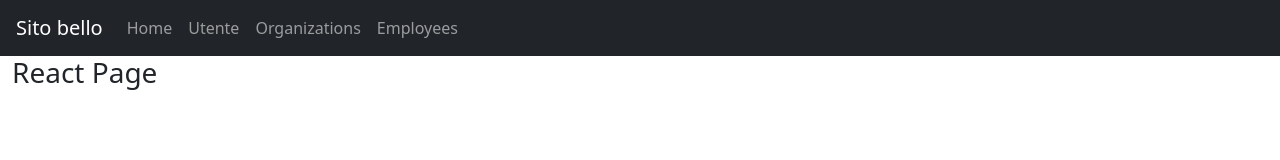
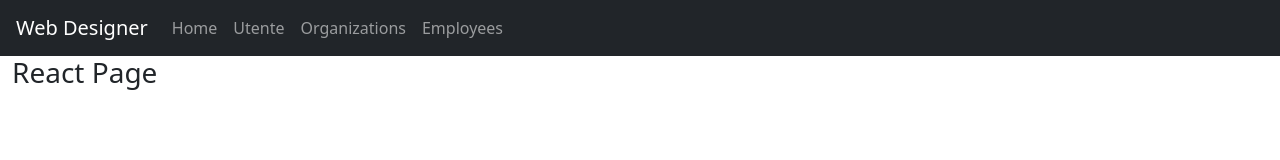
Before and after one commit to Peppopida/full-stack-project-giuseppe-procida, a plain HTML site: page index.html in a window 1280 px wide. Drawn offline with nearby package versions, Linux system fonts and the light colour scheme.

Commit message:
change title navbar

```diff
--- a/index.html
+++ b/index.html
@@ -16,7 +16,7 @@
 <body>
     <!--Navbar-->
     <nav class="navbar navbar-expand-lg navbar-dark bg-dark px-3">
-        <a class="navbar-brand">Sito bello</a>
+        <a class="navbar-brand">Web Designer</a>
         <button class="navbar-toggler" type="button" data-toggle="collapse" data-target="#navbarNav"
             aria-controls="navbarNav" aria-expanded="false" aria-label="Toggle navigation">
             <span class="navbar-toggler-icon"></span>
```
